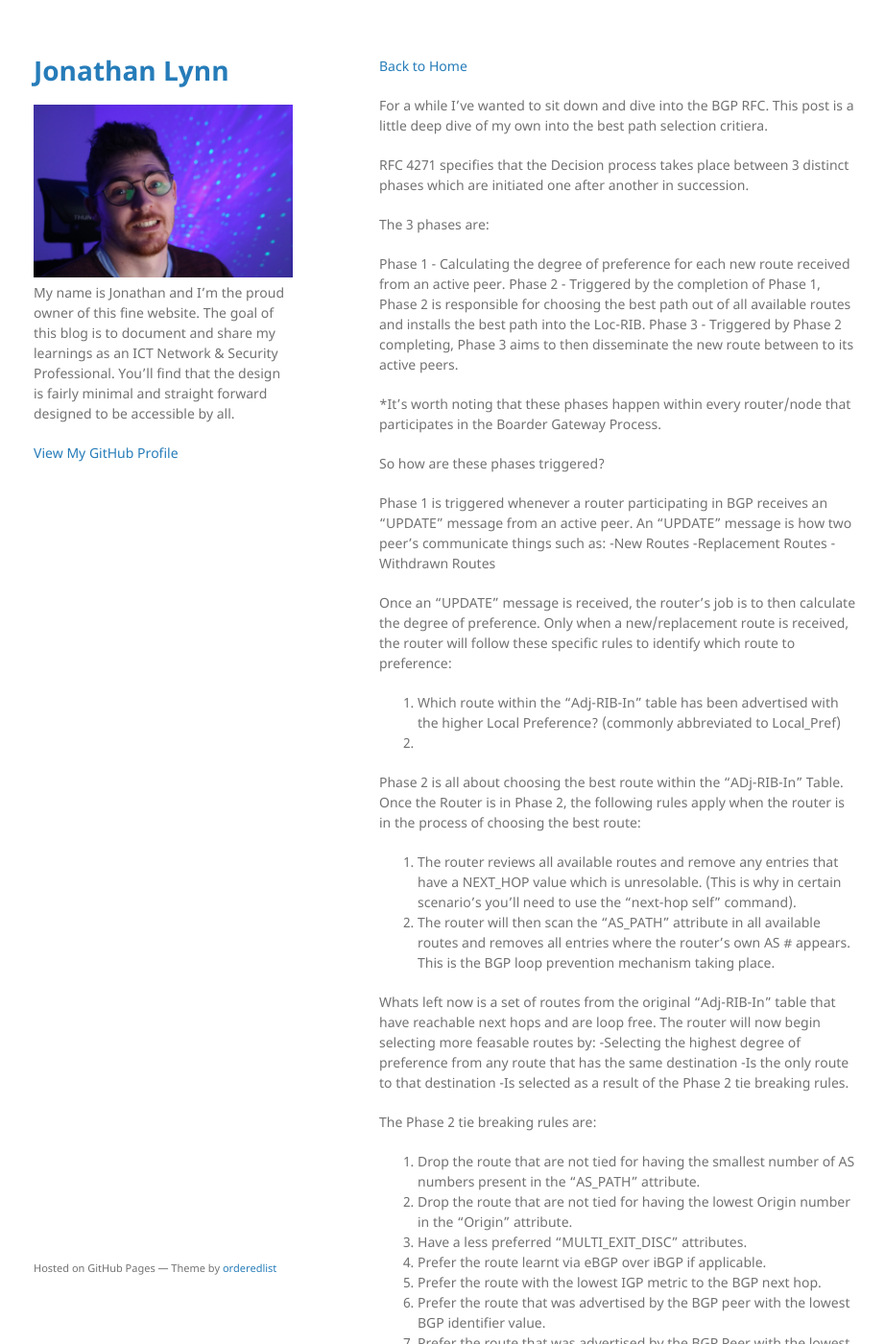
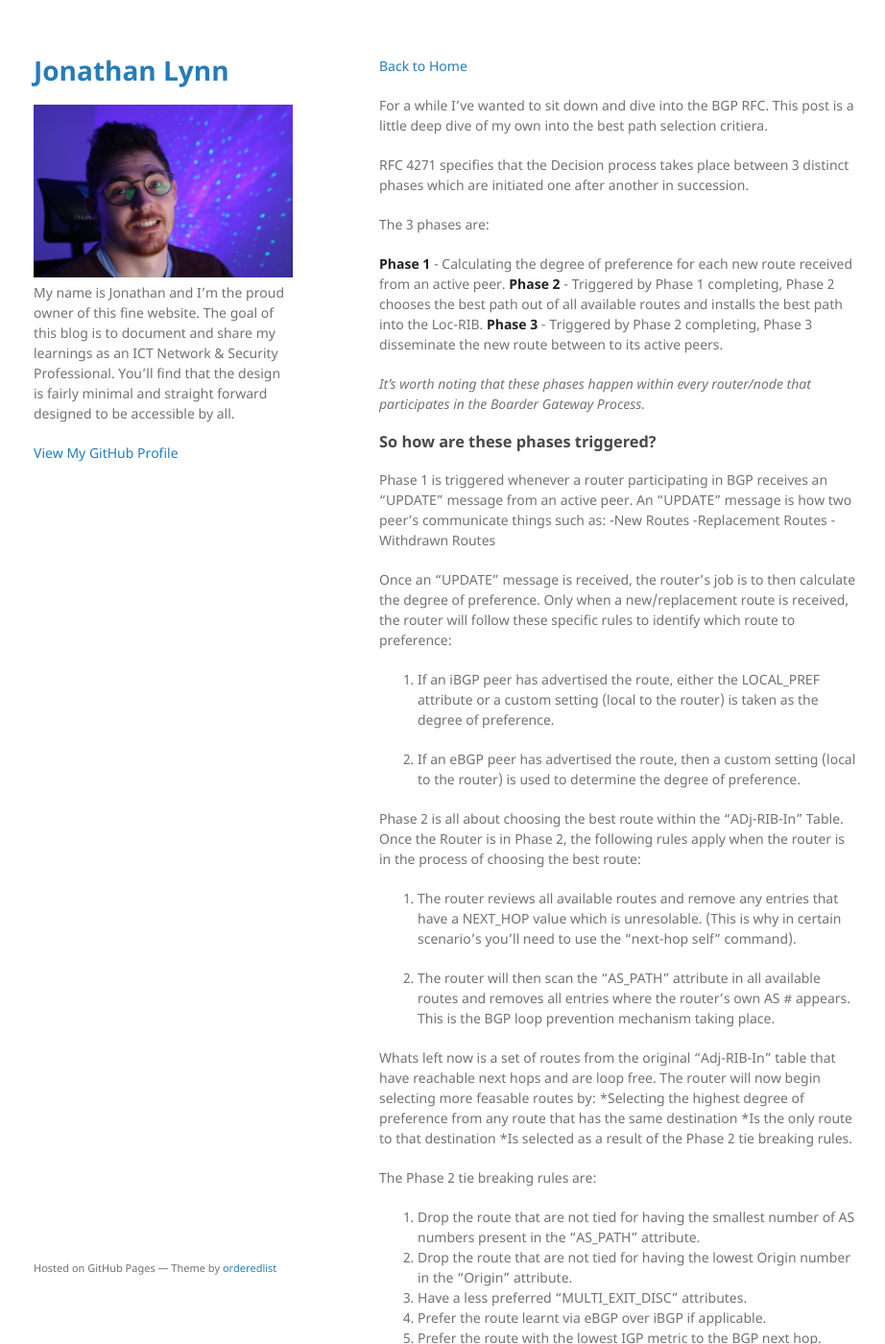
Before and after one commit to jonathanLynn/jonathanlynn.github.io, a Jekyll site: the page built from blog-2021-BGP-part1.md, in a window 1280 px wide and 1400 px high. Shown: the whole window at 96% size, without its empty margins (175-1097 px from the left). Built offline with Jekyll 4.4.1, drawn with Linux system fonts in a browser that asks for light colours; our own code applies the rules of GitHub Pages for plain Markdown files.

Commit message:
Update blog-2021-BGP-part1.md

```diff
--- a/blog-2021-BGP-part1.md
+++ b/blog-2021-BGP-part1.md
@@ -7,13 +7,13 @@ RFC 4271 specifies that the Decision process takes place between 3 distinct phas
 
 The 3 phases are:
 
-Phase 1 - Calculating the degree of preference for each new route received from an active peer.
-Phase 2 - Triggered by the completion of Phase 1, Phase 2 is responsible for choosing the best path out of all available routes and installs the best path into the Loc-RIB.
-Phase 3 - Triggered by Phase 2 completing, Phase 3 aims to then disseminate the new route between to its active peers.
+**Phase 1** - Calculating the degree of preference for each new route received from an active peer.
+**Phase 2** - Triggered by Phase 1 completing, Phase 2 chooses the best path out of all available routes and installs the best path into the Loc-RIB.
+**Phase 3** - Triggered by Phase 2 completing, Phase 3 disseminate the new route between to its active peers.
 
-*It's worth noting that these phases happen within every router/node that participates in the Boarder Gateway Process.
+_It's worth noting that these phases happen within every router/node that participates in the Boarder Gateway Process._
 
-So how are these phases triggered?
+### So how are these phases triggered?
 
 Phase 1 is triggered whenever a router participating in BGP receives an "UPDATE" message from an active peer. An "UPDATE" message is how two peer's communicate things such as:
 -New Routes
@@ -22,22 +22,26 @@ Phase 1 is triggered whenever a router participating in BGP receives an "UPDATE"
 
 Once an "UPDATE" message is received, the router's job is to then calculate the degree of preference. Only when a new/replacement route is received, the router will follow these specific rules to identify which route to preference:
 
-1. Which route within the "Adj-RIB-In" table has been advertised with the higher Local Preference? (commonly abbreviated to Local_Pref)
-2. <SHIT FIX THIS>
+1. If an iBGP peer has advertised the route, either the LOCAL_PREF attribute or a custom setting (local to the router)
+   is taken as the degree of preference.
+
+2. If an eBGP peer has advertised the route, then a custom setting (local to the router) is used to determine the degree
+   of preference.
 
 Phase 2 is all about choosing the best route within the "ADj-RIB-In" Table. Once the Router is in Phase 2, the following rules apply
 when the router is in the process of choosing the best route:
 
 1. The router reviews all available routes and remove any entries that have a NEXT_HOP value which is unresolable. (This is why
-in certain scenario's you'll need to use the "next-hop self" command).
+   in certain scenario's you'll need to use the "next-hop self" command).
+
 2. The router will then scan the "AS_PATH" attribute in all available routes and removes all entries where the router's own AS #
-appears. This is the BGP loop prevention mechanism taking place.
+   appears. This is the BGP loop prevention mechanism taking place.
 
 Whats left now is a set of routes from the original "Adj-RIB-In" table that have reachable next hops and are loop free. The
 router will now begin selecting more feasable routes by:
--Selecting the highest degree of preference from any route that has the same destination
--Is the only route to that destination
--Is selected as a result of the Phase 2 tie breaking rules.
+*Selecting the highest degree of preference from any route that has the same destination
+*Is the only route to that destination
+*Is selected as a result of the Phase 2 tie breaking rules.
 
 The Phase 2 tie breaking rules are:
 
```
